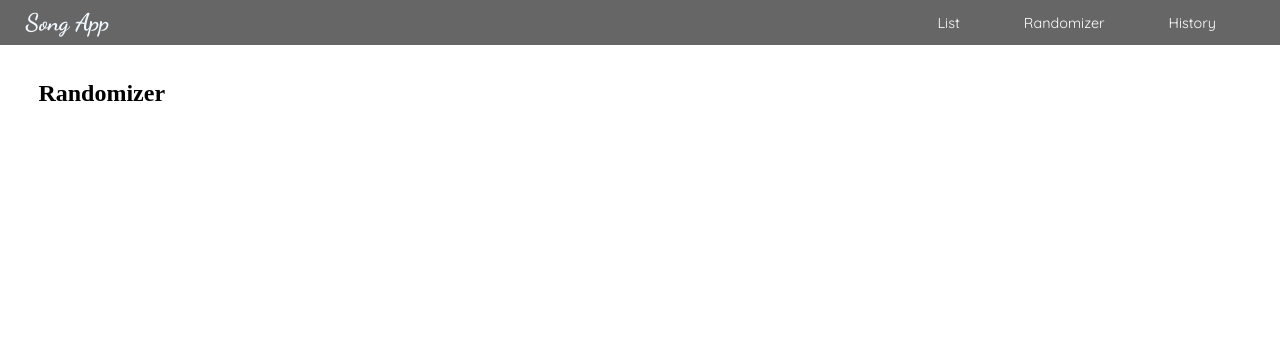
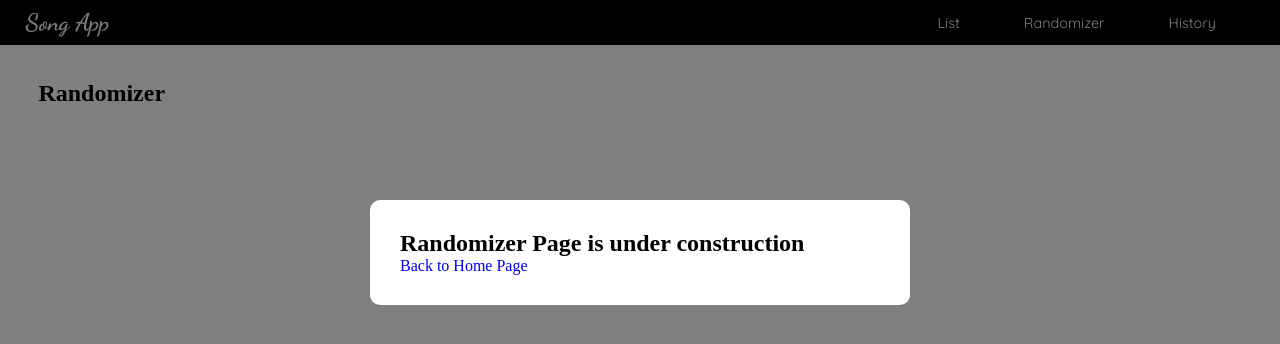
Before and after one commit to Salvador318Alvarez/SongLeadersApp, a React (Create React App) app: page /Randomizer in a window 1280 px wide. Shown: the top 344 px of the page. Built offline with nearby package versions, Linux system fonts and the light colour scheme.

Commit message:
added modal

```diff
--- a/src/components/Billboard.js
+++ b/src/components/Billboard.js
@@ -1,9 +1,13 @@
-const Billboard = (props) => { //the props property the call it with .theNameYouGaveIt
+import React from "react";
+
+const Billboard = ({title, subtitle}) => { //the props property the call it with .theNameYouGaveIt
+    //React.Fragment need when passing props
+    // shorthand <>  </>
     return (
-        <section>
-            <h1>{props.title? props.title : 'BILLBOARD'}</h1>
-            <p>{props.subtitle? props.subtitle : 'no subtitle'}</p>
-        </section>
+        <React.Fragment>
+            <h5>{title? title : 'no title'}</h5>
+            <p>{subtitle? subtitle : 'no subtitle'}</p>
+        </React.Fragment>
      );
 }
 
--- /dev/null
+++ b/src/components/Modal.js
@@ -0,0 +1,9 @@
+export default function Modal({children}) { //or props with props.children down there
+  return (
+    <div className="modal-backdrop">
+         <div className="modal">
+            {children}
+        </div>
+    </div>
+  )
+}
--- a/src/index.css
+++ b/src/index.css
@@ -16,12 +16,11 @@ nav {
   justify-content: space-between;
   align-items: center;
   font-family: 'Dancing Script';
-  background-color: rgba(0,0,0,0.6);
+  background-color: rgba(0,0,0,1);
   color: #fff;
 }
 
 nav h1 {
-  color: aliceblue;
   margin: 0 0 0 2vw;
   font-size: 3vh;
 }
@@ -51,3 +50,20 @@ nav > h1 > a {
 a:hover {
   color: lightblue;
 }
+
+.modal-backdrop {
+  position: fixed;
+  top: 0;
+  left: 0;
+  width: 100%;
+  height: 100%;
+  background-color: rgba(0,0,0,0.5);
+}
+
+.modal {
+  padding: 30px;
+  max-width: 480px;
+  margin: 200px auto;
+  background: #fff;
+  border-radius: 10px;
+}
--- a/src/pages/History.js
+++ b/src/pages/History.js
@@ -1,7 +1,14 @@
+import { Link } from "react-router-dom";
+import Modal from "../components/Modal";
+
 const History = () => {
     return (
         <section>
             <h1>History</h1>
+            <Modal>
+                <h2>History Page is under contruction</h2>
+                <Link to='/'>Back to Home Page</Link>
+            </Modal>
         </section>
      );
 }
--- a/src/pages/Home.js
+++ b/src/pages/Home.js
@@ -7,11 +7,12 @@ const Home = () => {
     return (
         <section>
             <h1>Home</h1>
+            <Billboard title="Events" subtitle={subtitle}/>
+            <Billboard title="Songs" subtitle='sub 1'/>
+            <Billboard title="Games" subtitle='sub 2'/>
+            <Billboard title="Works" subtitle='sub 3'/>
+            <Billboard />
 
-            <Billboard title="Events" subtitle={subtitle}/>
-            <Billboard />
-            <Billboard />
-            <Billboard />
         </section>
      );
 }
--- a/src/pages/Randomizer.js
+++ b/src/pages/Randomizer.js
@@ -1,8 +1,16 @@
+import { Link } from "react-router-dom";
+import Modal from "../components/Modal";
+
+
 const Randomizer = () => {
     return (
         <section>
 
             <h1> Randomizer</h1>
+            <Modal>
+                <h2>Randomizer Page is under construction</h2>
+                <Link to='/'>Back to Home Page</Link>
+            </Modal>
 
         </section>
      );
```
